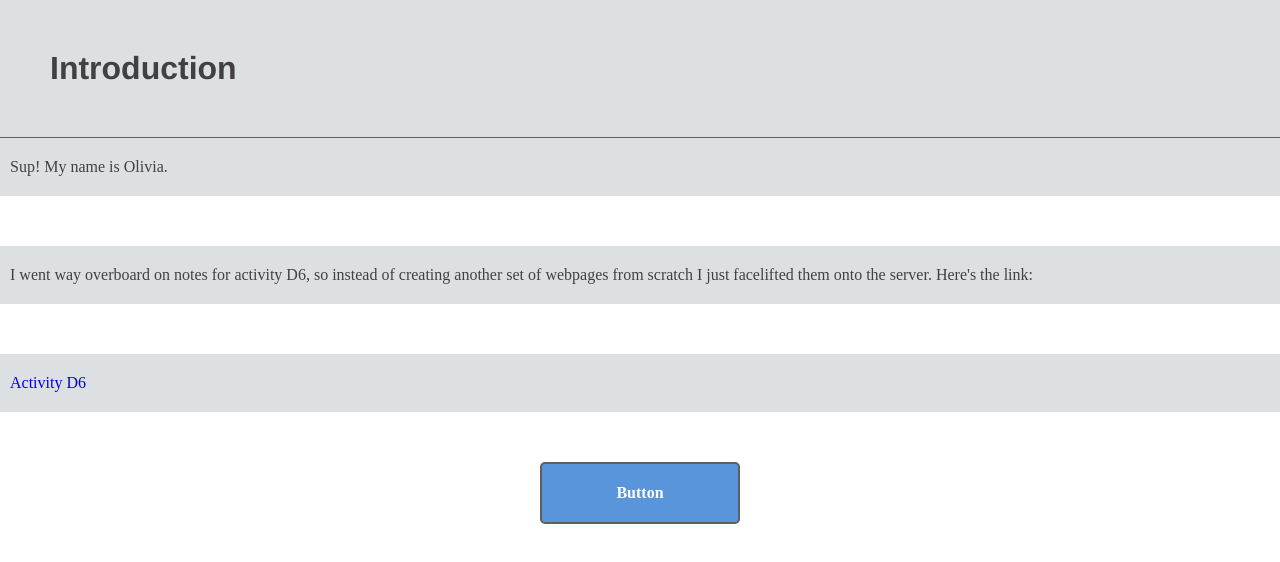
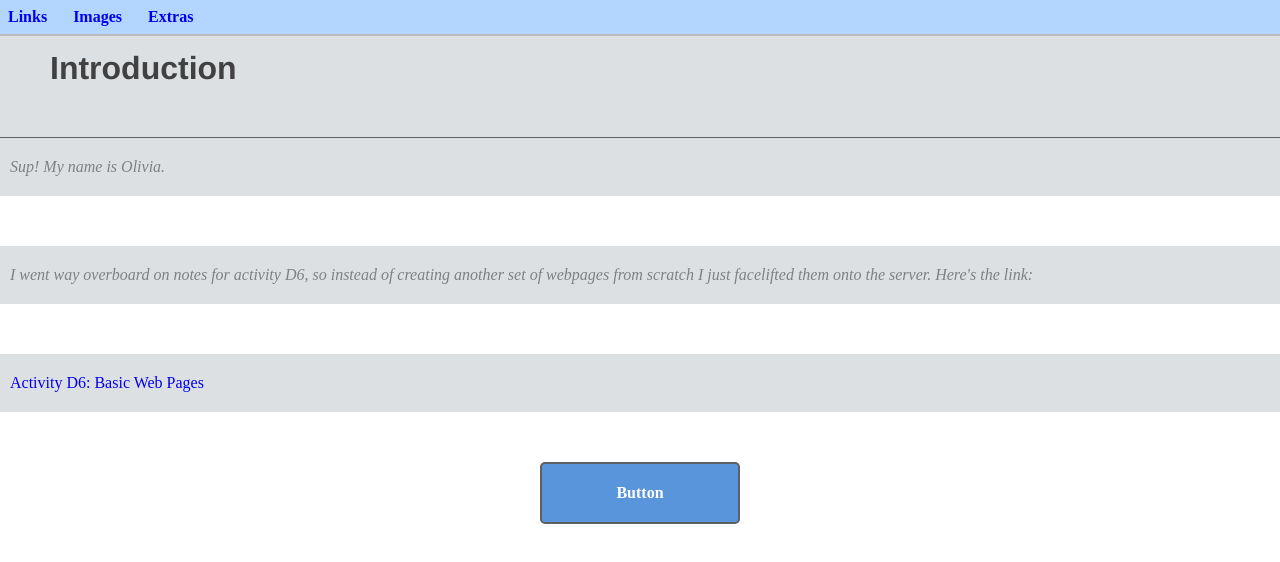
Before and after one commit to WatcherMagic/owynn-web, a plain HTML site: page index.html in a window 1280 px wide. Drawn offline with Linux system fonts and the light colour scheme.

Commit message:
fixing links

```diff
--- a/index.html
+++ b/index.html
@@ -5,11 +5,15 @@
 		<link rel='stylesheet' href='styles.css'/>
 	</head>
 	<body>
-
+		<ul class='menu'>
+			<li class='menu-item'><a href='basic-web-pages/links-and-images/links.html' class='menu-button'>Links</a></li>
+			<li class='menu-item'><a href='basic-web-pages/links-and-images/images.html' class='menu-button'>Images</a></li>
+			<li class='menu-item'><a href='basic-web-pages/links-and-images/misc/extras.html' class='menu-button'>Extras</a></li>
+		</ul>
 		<h1>Introduction</h1>
-		<p>Sup! My name is Olivia.</p>
-		<p>I went way overboard on notes for activity D6, so instead of creating another set of webpages from scratch I just facelifted them onto the server. Here's the link:</p>
-		<p><a href='basic-web-pages/basic.html'>Activity D6</a></p>
+		<p class='introduction'>Sup! My name is Olivia.</p>
+		<p class='introduction'>I went way overboard on notes for activity D6, so instead of creating another set of webpages from scratch I just facelifted them onto the server. Here's the link:</p>
+		<p><a href='basic-web-pages/basic.html'>Activity D6: Basic Web Pages</a></p>
 
 	</body>
 	<div>Button</div>
--- a/styles.css
+++ b/styles.css
@@ -59,3 +59,28 @@ div {
 	box-sizing: border-box;
 	margin: 20px auto; /* Vertical Horizontal */
 }
+.introduction {
+	color: #7E8184;
+	font-style: italic;
+}
+.menu {
+	position: fixed;
+	width: 100%;
+	list-style-type: none;
+	margin: 0;
+	padding: 0;
+	background-color: #B2D6FF;
+	border-bottom: 2px solid #bbb;
+}
+.menu .menu-item {
+	float: left;
+}
+.menu .menu-item .menu-button {
+	display: block;
+	padding: 8px;
+	margin-right: 10px;
+	font-weight: bold;
+}
+.menu-div {
+	display: block;
+}
```
Also changed, not shown: basic-web-pages/basic.html (+7 -0 lines), basic-web-pages/links-and-images/images.html (+6 -2 lines), basic-web-pages/links-and-images/links.html (+7 -2 lines), basic-web-pages/links-and-images/misc/extras.html (+6 -2 lines).
